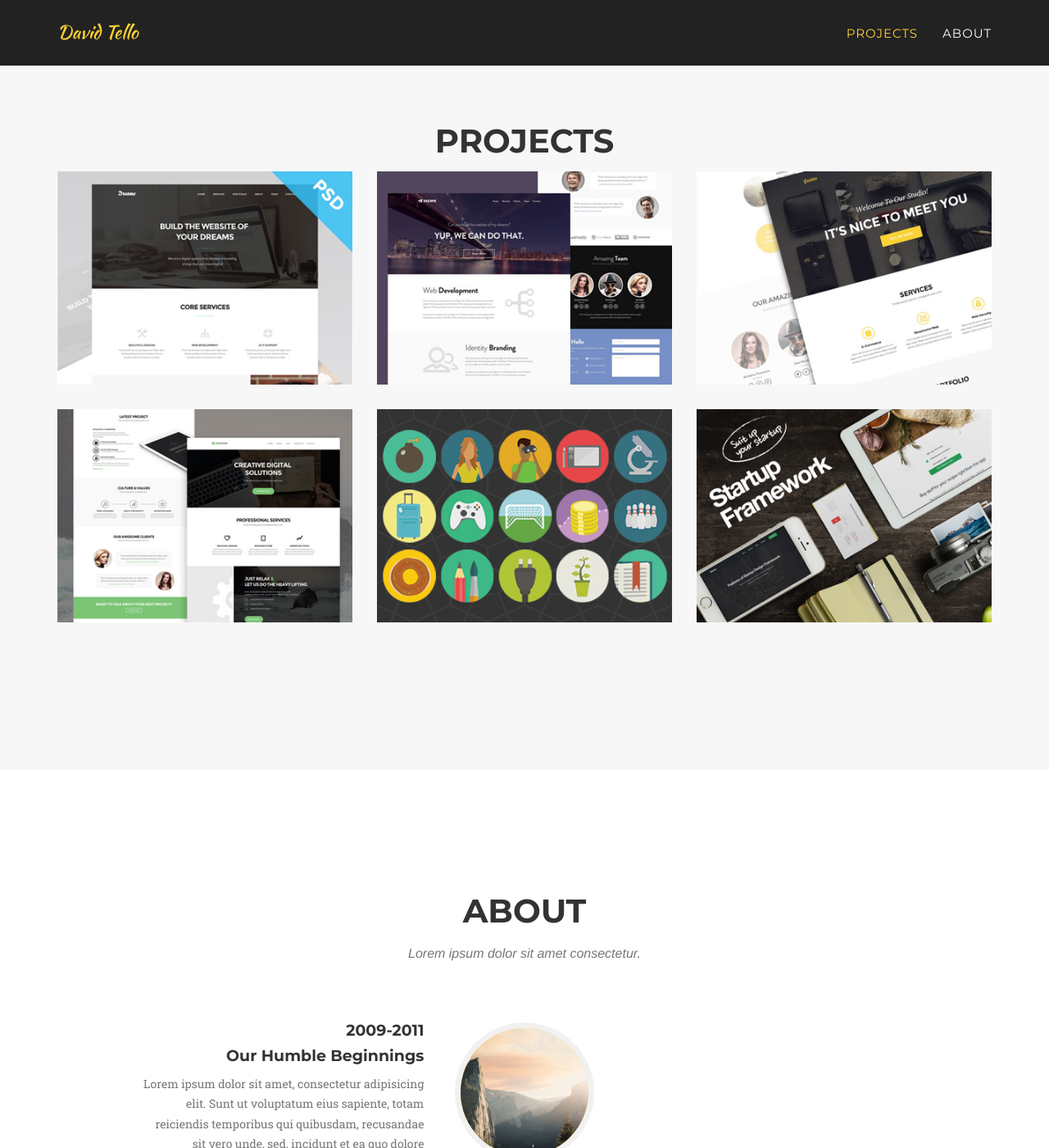
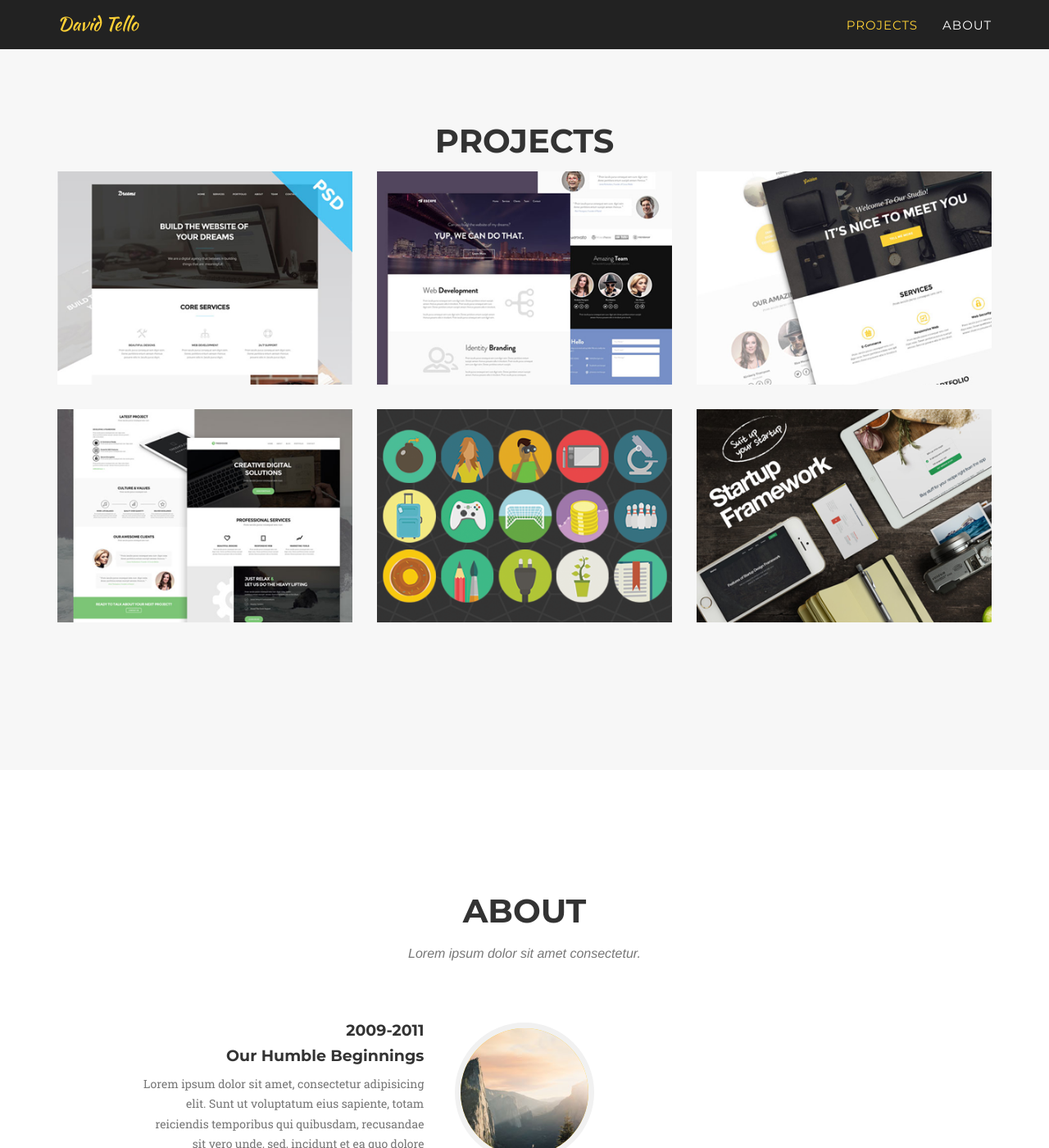
Before and after one commit to DavidTello1/Portfolio, a Jekyll site: the page built from index.html, in a window 1280 px wide and 1400 px high. Shown: the whole window at 82% size. Built offline with Jekyll 4.4.1, drawn with Linux system fonts in a browser that asks for light colours; some web fonts are replaced.

Commit message:
Update agency.css

```diff
--- a/_includes/css/agency.css
+++ b/_includes/css/agency.css
@@ -254,7 +254,7 @@ fieldset[disabled] .btn-xl.active {
     }
 
     .navbar-default.navbar-shrink {
-        padding: 10px 0;
+        padding: 0;
         background-color: #222;
     }
 
```
